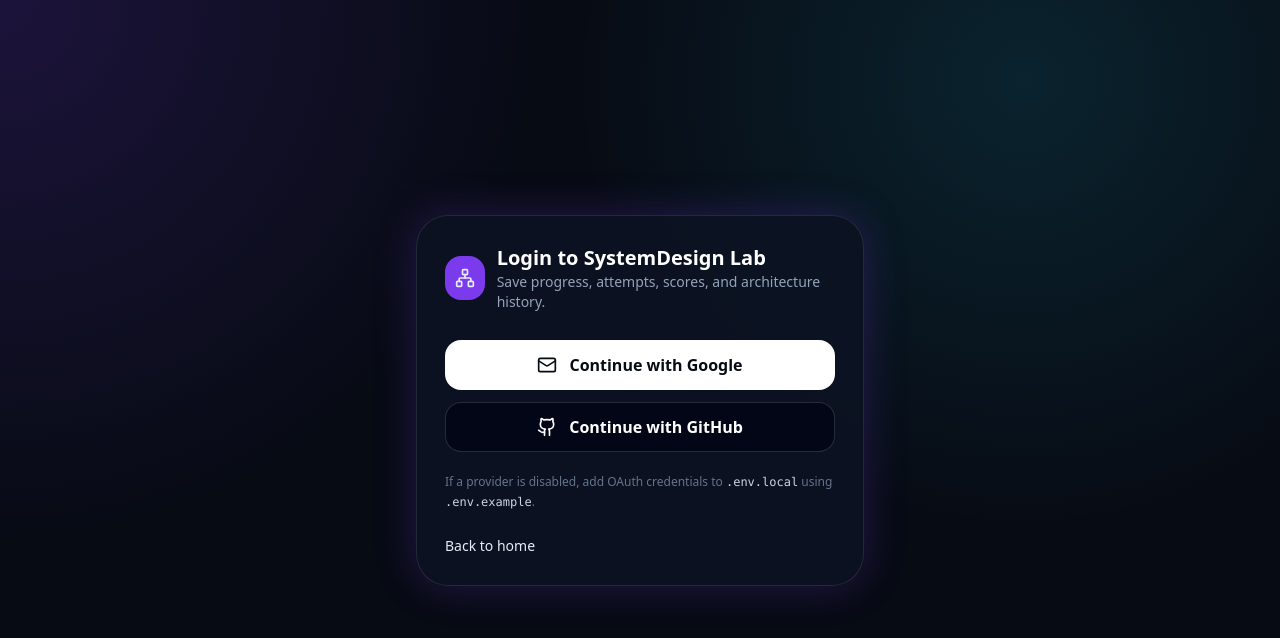
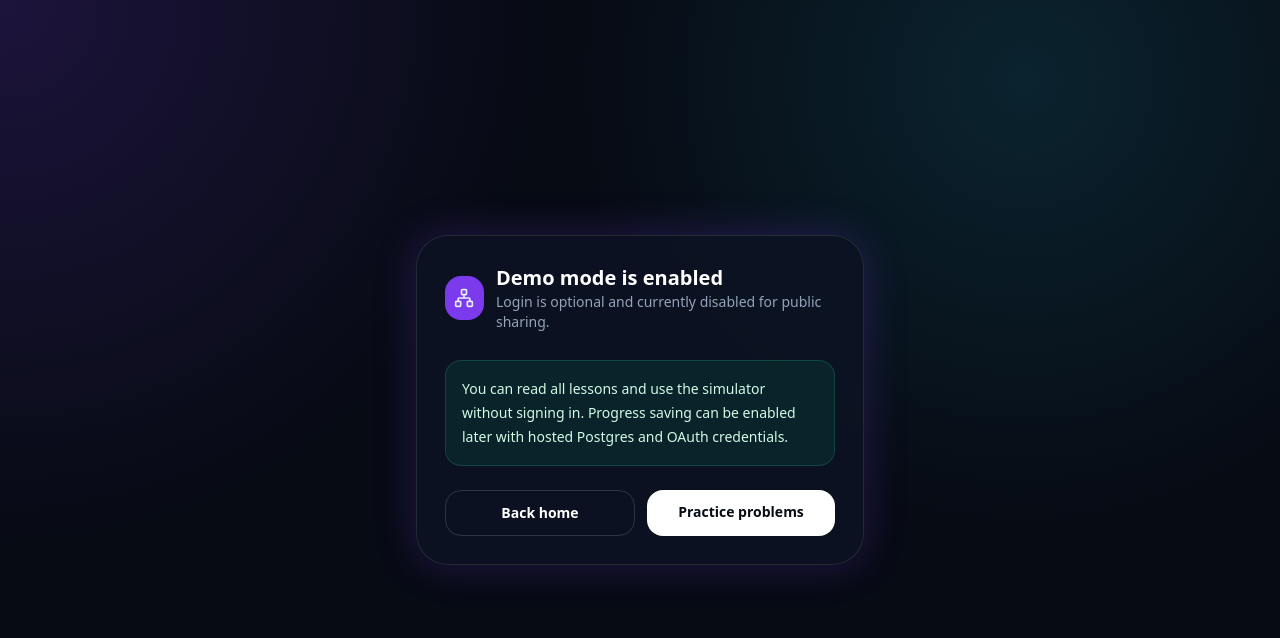
Before and after one commit to sunikatt/SystemDesign_Simulator, a Next.js app in the folder frontend/: page /login in a window 1280 px wide. Shown: the top 638 px of the page. Built offline with nearby package versions, Linux system fonts and the light colour scheme; no server answers.

Commit message:
Make authentication optional for demo deployments

```diff
--- a/frontend/app/api/progress/[challengeSlug]/route.ts
+++ b/frontend/app/api/progress/[challengeSlug]/route.ts
@@ -1,6 +1,7 @@
 import { getServerSession } from 'next-auth';
 import { NextResponse } from 'next/server';
 import { authOptions } from '@/lib/auth';
+import { authEnabled } from '@/lib/auth-enabled';
 import { prisma } from '@/lib/prisma';
 
 type ProgressPayload = {
@@ -22,6 +23,10 @@
 }
 
 export async function GET(_request: Request, context: { params: Promise<{ challengeSlug: string }> }) {
+  if (!authEnabled) {
+    return NextResponse.json({ progress: null, mode: 'demo' });
+  }
+
   const session = await getServerSession(authOptions);
   const userId = session?.user?.id;
 
@@ -38,6 +43,10 @@
 }
 
 export async function POST(request: Request, context: { params: Promise<{ challengeSlug: string }> }) {
+  if (!authEnabled) {
+    return NextResponse.json({ progress: null, mode: 'demo', saved: false });
+  }
+
   const session = await getServerSession(authOptions);
   const userId = session?.user?.id;
 
--- a/frontend/app/dashboard/page.tsx
+++ b/frontend/app/dashboard/page.tsx
@@ -3,9 +3,14 @@
 import { redirect } from 'next/navigation';
 import { ArrowRight, Trophy } from 'lucide-react';
 import { authOptions } from '@/lib/auth';
+import { authEnabled } from '@/lib/auth-enabled';
 import { prisma } from '@/lib/prisma';
 
 export default async function DashboardPage() {
+  if (!authEnabled) {
+    return <DemoDashboard />;
+  }
+
   const session = await getServerSession(authOptions);
 
   if (!session?.user?.id) {
@@ -88,6 +93,28 @@
   );
 }
 
+function DemoDashboard() {
+  return (
+    <main className="min-h-screen px-6 py-8">
+      <div className="mx-auto max-w-4xl rounded-3xl border border-white/10 bg-panel/70 p-6">
+        <p className="text-sm font-semibold text-cyan">Demo mode</p>
+        <h1 className="mt-2 text-3xl font-black text-white">Login is optional right now</h1>
+        <p className="mt-3 text-sm leading-6 text-slate-300">
+          Public users can read all content and use the simulator without an account. Saved cloud progress will be enabled later after connecting a hosted database like Neon/Supabase Postgres.
+        </p>
+        <div className="mt-6 flex flex-col gap-3 sm:flex-row">
+          <Link href="/system-design-essentials" className="rounded-2xl bg-white px-4 py-3 text-center text-sm font-bold text-ink hover:bg-cyan-100">
+            Learn essentials
+          </Link>
+          <Link href="/practice-problems" className="rounded-2xl border border-white/15 px-4 py-3 text-center text-sm font-semibold text-white hover:bg-white/10">
+            Open practice problems
+          </Link>
+        </div>
+      </div>
+    </main>
+  );
+}
+
 function Metric({ label, value }: { label: string; value: string | number }) {
   return (
     <div className="glass rounded-3xl p-5">
--- a/frontend/app/login/page.tsx
+++ b/frontend/app/login/page.tsx
@@ -3,8 +3,17 @@
 import Link from 'next/link';
 import { signIn, useSession } from 'next-auth/react';
 import { Github, Mail, Network } from 'lucide-react';
+import { authEnabled } from '@/lib/auth-enabled';
 
 export default function LoginPage() {
+  if (!authEnabled) {
+    return <LoginDisabled />;
+  }
+
+  return <LoginEnabled />;
+}
+
+function LoginEnabled() {
   const { data: session } = useSession();
 
   return (
@@ -50,3 +59,32 @@
     </main>
   );
 }
+
+function LoginDisabled() {
+  return (
+    <main className="flex min-h-screen items-center justify-center px-6 py-12">
+      <div className="w-full max-w-md rounded-[2rem] border border-white/10 bg-panel/80 p-7 shadow-glow">
+        <div className="mb-7 flex items-center gap-3">
+          <div className="flex h-11 w-11 items-center justify-center rounded-2xl bg-brand">
+            <Network className="h-5 w-5" />
+          </div>
+          <div>
+            <h1 className="text-xl font-black text-white">Demo mode is enabled</h1>
+            <p className="text-sm text-slate-400">Login is optional and currently disabled for public sharing.</p>
+          </div>
+        </div>
+        <div className="rounded-2xl border border-emerald-400/20 bg-emerald-500/10 p-4 text-sm leading-6 text-emerald-100">
+          You can read all lessons and use the simulator without signing in. Progress saving can be enabled later with hosted Postgres and OAuth credentials.
+        </div>
+        <div className="mt-6 flex flex-col gap-3 sm:flex-row">
+          <Link href="/" className="inline-flex flex-1 justify-center rounded-2xl border border-white/15 px-4 py-3 text-sm font-semibold text-white hover:bg-white/10">
+            Back home
+          </Link>
+          <Link href="/practice-problems" className="inline-flex flex-1 justify-center rounded-2xl bg-white px-4 py-3 text-sm font-bold text-ink hover:bg-cyan-100">
+            Practice problems
+          </Link>
+        </div>
+      </div>
+    </main>
+  );
+}
--- a/frontend/features/auth/AuthControls.tsx
+++ b/frontend/features/auth/AuthControls.tsx
@@ -3,8 +3,21 @@
 import Link from 'next/link';
 import { signOut, useSession } from 'next-auth/react';
 import { LogOut, UserCircle } from 'lucide-react';
+import { authEnabled } from '@/lib/auth-enabled';
 
 export function AuthControls() {
+  if (!authEnabled) {
+    return (
+      <span className="rounded-full border border-emerald-400/20 bg-emerald-500/10 px-4 py-2 text-sm font-semibold text-emerald-100">
+        Demo mode
+      </span>
+    );
+  }
+
+  return <AuthenticatedControls />;
+}
+
+function AuthenticatedControls() {
   const { data: session, status } = useSession();
 
   if (status === 'loading') {
--- a/frontend/features/canvas/ArchitectureCanvas.tsx
+++ b/frontend/features/canvas/ArchitectureCanvas.tsx
@@ -5,7 +5,9 @@
 import { addEdge, Background, BackgroundVariant, Connection, Controls, Edge, MiniMap, Node, ReactFlow, ReactFlowProvider, useEdgesState, useNodesState, useReactFlow } from '@xyflow/react';
 import { Play, RotateCcw, Save, Sparkles, Trash2 } from 'lucide-react';
 import { useSession } from 'next-auth/react';
+import type { Session } from 'next-auth';
 import { defaultConfigs, componentLabels } from '@/lib/components';
+import { authEnabled } from '@/lib/auth-enabled';
 import { simulateArchitecture, urlShortenerTraffic } from '@/lib/simulation';
 import { ArchitectureNodeData, ComponentConfig, ComponentType, SimulationResult } from '@/types/simulation';
 import { ArchitectureNode } from './ArchitectureNode';
@@ -54,9 +56,8 @@
   { id: 'svc-db-write', source: 'svc-1', target: 'db-1' },
 ];
 
-function CanvasInner() {
+function CanvasInner({ session }: { session: Session | null }) {
   const wrapperRef = useRef<HTMLDivElement>(null);
-  const { data: session } = useSession();
   const { screenToFlowPosition, fitView } = useReactFlow();
   const [nodes, setNodes, onNodesChange] = useNodesState<ArchitectureFlowNode>(initialNodes);
   const [edges, setEdges, onEdgesChange] = useEdgesState(initialEdges);
@@ -70,6 +71,12 @@
   const selectedNode = nodes.find((node) => node.selected);
 
   useEffect(() => {
+    if (!authEnabled) {
+      setSavedProgress(undefined);
+      setSaveStatus('Demo mode: progress is stored only in this browser.');
+      return;
+    }
+
     if (!session?.user) {
       setSavedProgress(undefined);
       setSaveStatus('Sign in to save simulator progress.');
@@ -128,6 +135,11 @@
   }
 
   async function syncProgress(simulation: SimulationResult) {
+    if (!authEnabled) {
+      setSaveStatus('Simulation complete. Demo mode keeps progress local only.');
+      return;
+    }
+
     if (!session?.user) {
       setSaveStatus('Simulation complete. Login with Google or GitHub to save progress.');
       return;
@@ -250,10 +262,15 @@
   );
 }
 
+function AuthenticatedCanvasInner() {
+  const { data: session } = useSession();
+  return <CanvasInner session={session} />;
+}
+
 export function ArchitectureCanvas() {
   return (
     <ReactFlowProvider>
-      <CanvasInner />
+      {authEnabled ? <AuthenticatedCanvasInner /> : <CanvasInner session={null} />}
     </ReactFlowProvider>
   );
 }
--- /dev/null
+++ b/frontend/lib/auth-enabled.ts
@@ -0,0 +1 @@
+export const authEnabled = process.env.NEXT_PUBLIC_AUTH_ENABLED === 'true' || process.env.AUTH_ENABLED === 'true';
```
Also changed, not shown: 2 other files (tests, documents, lock files or other folders).
